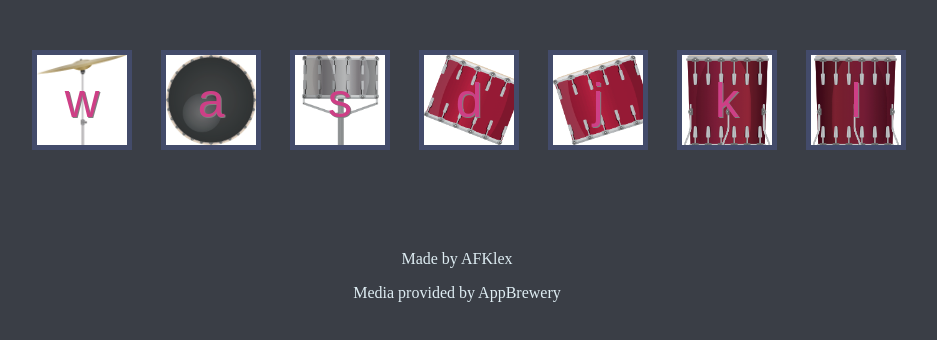
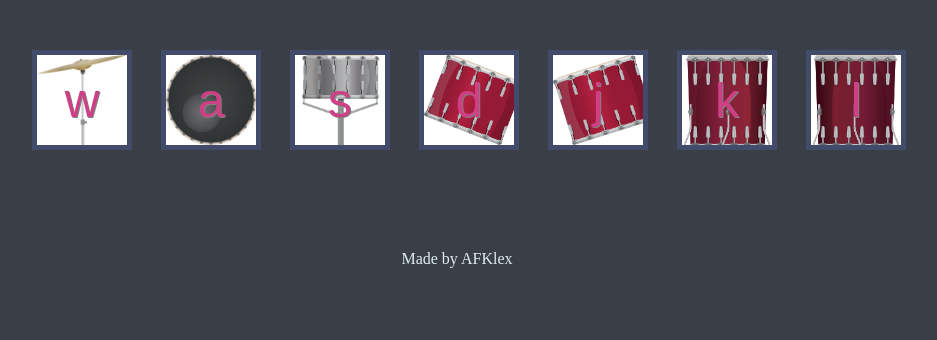
Before and after one commit to AFKlex/MyStuff, a plain HTML site: page DrumKit/index.html in a window 1280 px wide. Shown: the part 156-496 px from the top of the page, without its empty margins (183-1120 px from the left). Drawn offline with Linux system fonts and the light colour scheme.

Commit message:
Update index.html

```diff
--- a/DrumKit/index.html
+++ b/DrumKit/index.html
@@ -25,6 +25,5 @@
   </body>
   <footer>
     <p>Made by AFKlex</p>
-    <p>Media provided by AppBrewery</p>
   </footer>
 </html>
```
